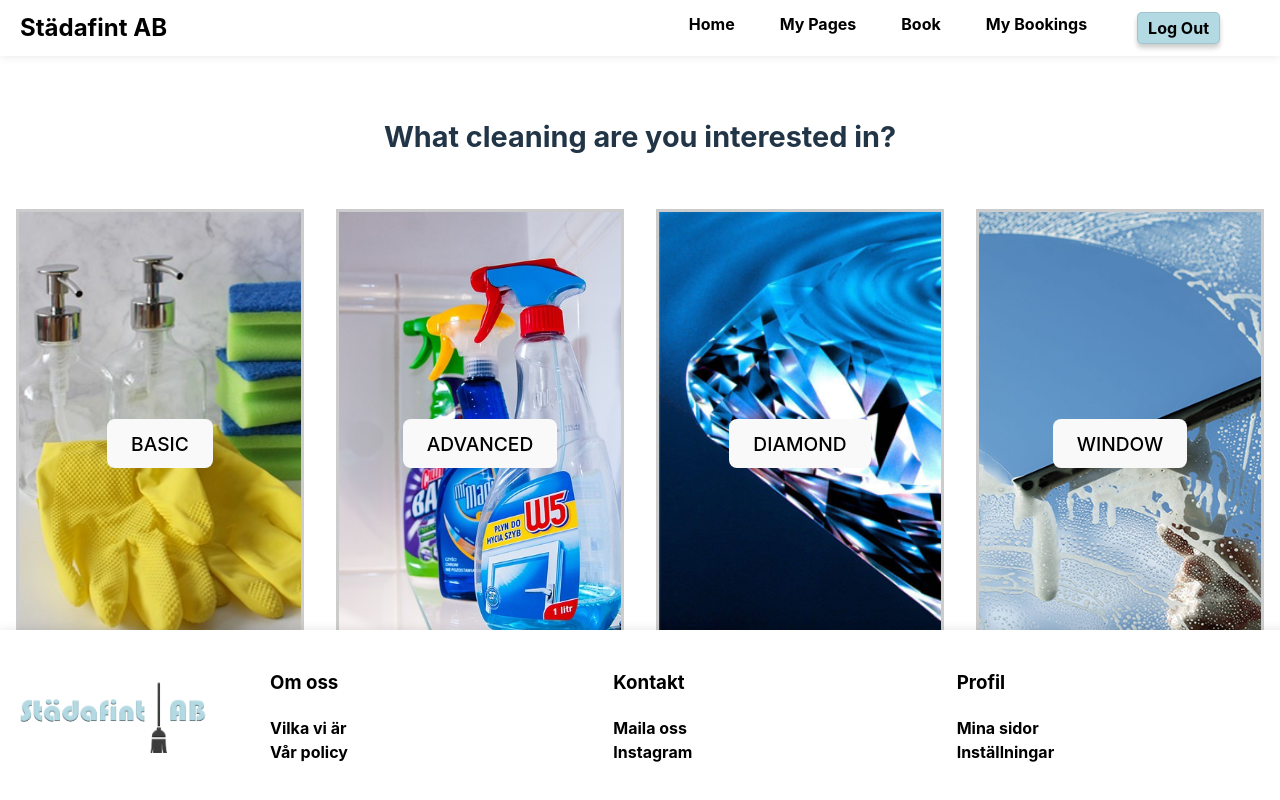
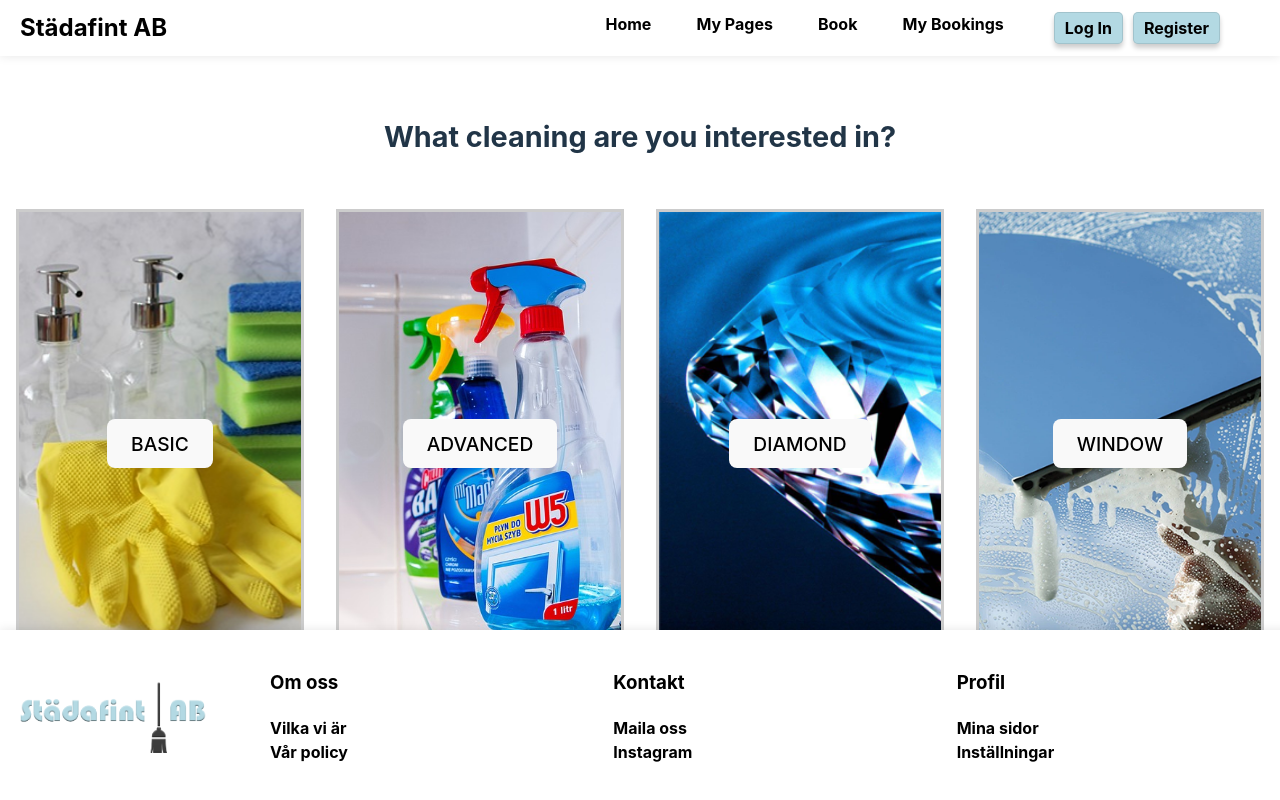
Before and after one commit to natischmidt/CleanCodeFrontend, a React (Vite) app: page /CustomerBooking in a window 1280 px wide. Built offline with nearby package versions, Linux system fonts and the light colour scheme.

Commit message:
added prop

```diff
--- a/src/pages/CustomerPages/CustomerBookingPage.tsx
+++ b/src/pages/CustomerPages/CustomerBookingPage.tsx
@@ -1,11 +1,15 @@
 import CustomerHeader from "../../components/CustomerComponents/CustomerHeader";
 import CustomerFooter from "../../components/CustomerComponents/CustomerFooter";
 import AddCustomerBookingOption from "../../components/CustomerComponents/addCustomerBookingOption";
+import React, {useState} from "react";
+
+
 export default function CustomerBookingPage() {
+    const [loggedIn, setLoggedIn] = useState(false);
 
     return (
         <>
-            <CustomerHeader showLoggedIn={true}/>
+            <CustomerHeader showLoggedIn={loggedIn} setLoggedIn={setLoggedIn} />
             <div className="bookingCont">
                 <AddCustomerBookingOption/>
             </div>
```
